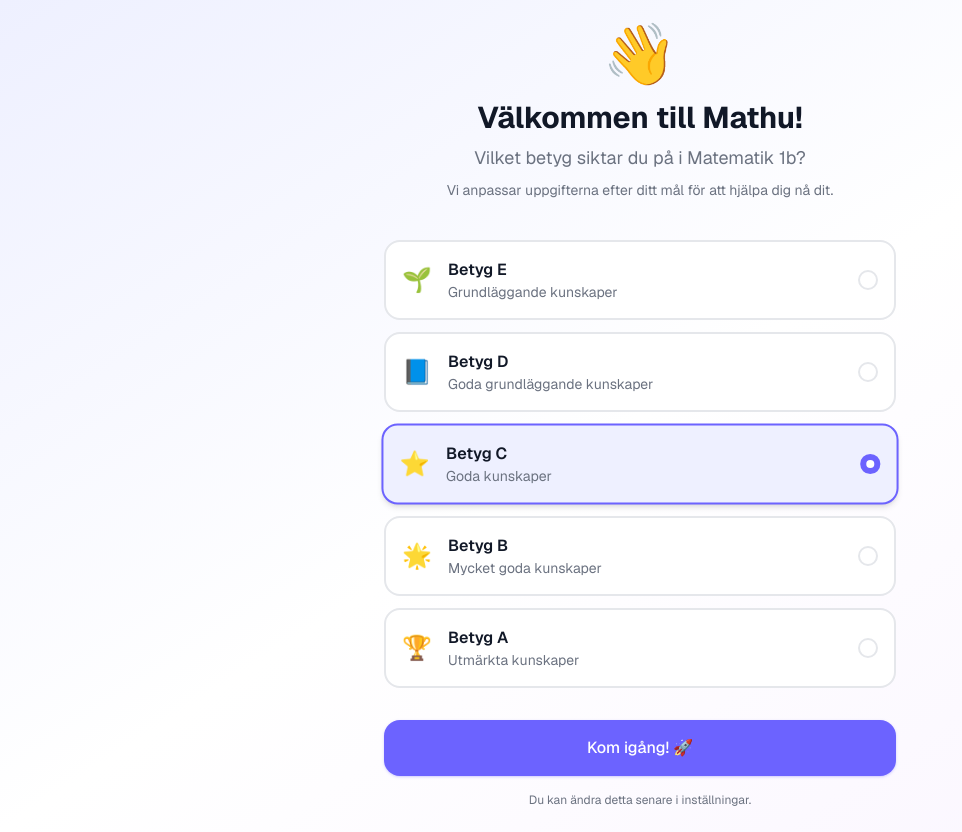
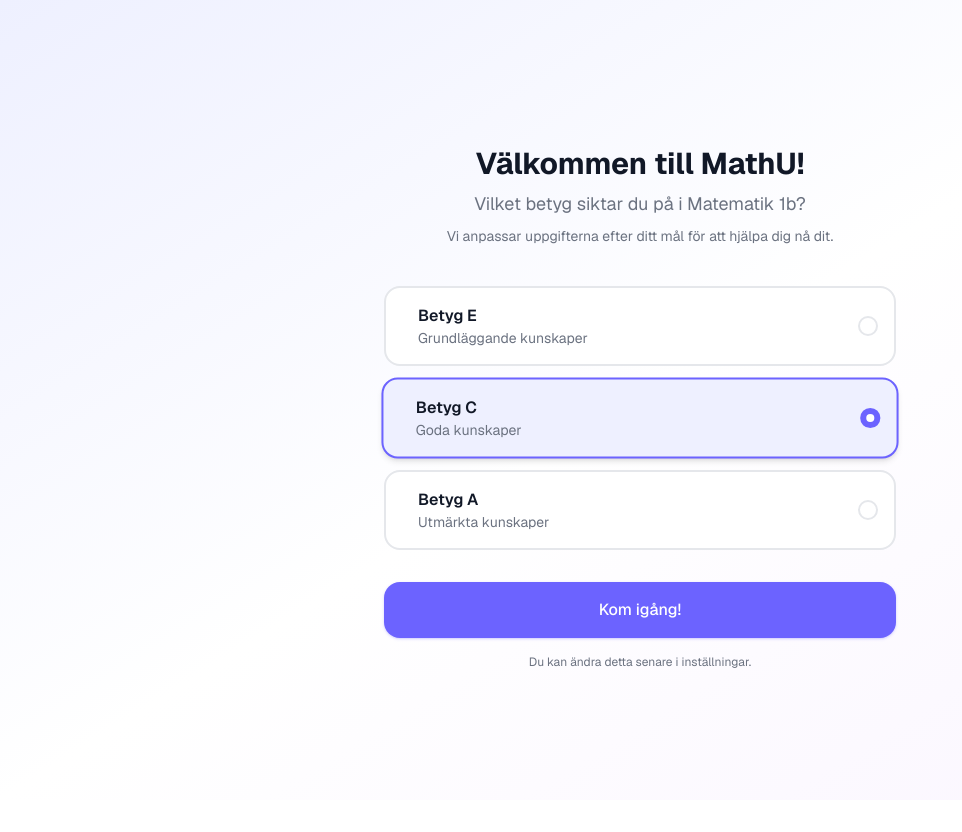
Before and after one commit to ItzAngry/mathu, a Next.js app: page /onboarding in a window 1280 px wide. Shown: the whole page, without its empty margins (0-962 px from the left). After the commit the page ends 800 px from the top, so only its background shows below. Built offline with nearby package versions, Linux system fonts and the light colour scheme.

Commit message:
Bort med emoji, D och B betyg

```diff
--- a/app/(app)/fragor/FragorClient.js
+++ b/app/(app)/fragor/FragorClient.js
@@ -67,7 +67,7 @@
                 animate={{ opacity: 1, y: 0 }}
                 className="flex flex-col items-center gap-6 text-center py-12"
               >
-                <div className="text-6xl">{score >= 80 ? '🏆' : score >= 60 ? '⭐' : '💪'}</div>
+                <div className="text-6xl">{score >= 80 ? '' : score >= 60 ? '' : ''}</div>
                 <div>
                   <p className="text-3xl font-bold text-text">{score}%</p>
                   <p className="text-text-muted mt-1">
@@ -85,7 +85,7 @@
               </motion.div>
             ) : questions.length === 0 ? (
               <div className="text-center py-12 text-text-muted">
-                <div className="text-5xl mb-4">📚</div>
+                <div className="text-5xl mb-4"></div>
                 <p>Inga frågor tillgängliga för detta kapitel.</p>
               </div>
             ) : (
--- a/app/(app)/prov/ProvClient.js
+++ b/app/(app)/prov/ProvClient.js
@@ -21,7 +21,7 @@
       <div className="max-w-3xl mx-auto px-6 py-8">
         {testNodes.length === 0 ? (
           <div className="text-center py-20 text-text-muted">
-            <div className="text-5xl mb-4">📝</div>
+            <div className="text-5xl mb-4"></div>
             <p>Inga prov tillgängliga ännu.</p>
           </div>
         ) : (
@@ -43,7 +43,7 @@
                     style={{ backgroundColor: (chapter?.color ?? '#6C63FF') + '22' }}
                     aria-hidden="true"
                   >
-                    🏆
+
                   </div>
                   <div className="flex-1">
                     <p className="font-semibold text-text">{node.title}</p>
--- a/app/(app)/settings/page.js
+++ b/app/(app)/settings/page.js
@@ -158,7 +158,7 @@
           <section className="bg-white rounded-2xl border border-border p-6 mb-6">
             <h2 className="text-lg font-semibold text-text mb-4">{t.settings.gradeGoal}</h2>
             <div className="flex gap-2 flex-wrap" role="radiogroup" aria-label="Välj betygsmål">
-              {['E', 'D', 'C', 'B', 'A'].map((g) => (
+              {['E', 'C', 'A'].map((g) => (
                 <button
                   key={g}
                   type="button"
--- a/app/onboarding/page.js
+++ b/app/onboarding/page.js
@@ -5,11 +5,9 @@
 import Button from '@/components/ui/Button'
 
 const GRADES = [
-  { value: 'E', label: 'Betyg E', desc: 'Grundläggande kunskaper', color: '#6B7280', emoji: '🌱' },
-  { value: 'D', label: 'Betyg D', desc: 'Goda grundläggande kunskaper', color: '#3B82F6', emoji: '📘' },
-  { value: 'C', label: 'Betyg C', desc: 'Goda kunskaper', color: '#8B5CF6', emoji: '⭐' },
-  { value: 'B', label: 'Betyg B', desc: 'Mycket goda kunskaper', color: '#F59E0B', emoji: '🌟' },
-  { value: 'A', label: 'Betyg A', desc: 'Utmärkta kunskaper', color: '#10B981', emoji: '🏆' },
+  { value: 'E', label: 'Betyg E', desc: 'Grundläggande kunskaper', color: '#6B7280', emoji: '' },
+  { value: 'C', label: 'Betyg C', desc: 'Goda kunskaper', color: '#8B5CF6', emoji: '' },
+  { value: 'A', label: 'Betyg A', desc: 'Utmärkta kunskaper', color: '#10B981', emoji: '' },
 ]
 
 export default function OnboardingPage() {
@@ -21,8 +19,8 @@
       <div className="w-full max-w-lg">
         {/* Header */}
         <div className="text-center mb-10">
-          <div className="text-6xl mb-4" role="img" aria-label="Wave">👋</div>
-          <h1 className="text-3xl font-bold text-text mb-2">Välkommen till Mathu!</h1>
+          <div className="text-6xl mb-4" role="img" aria-label="Wave"></div>
+          <h1 className="text-3xl font-bold text-text mb-2">Välkommen till MathU!</h1>
           <p className="text-text-muted text-lg">Vilket betyg siktar du på i Matematik 1b?</p>
           <p className="text-text-muted text-sm mt-2">
             Vi anpassar uppgifterna efter ditt mål för att hjälpa dig nå dit.
@@ -89,7 +87,7 @@
             loading={pending}
             className="shadow-lg shadow-primary/25"
           >
-            Kom igång! 🚀
+            Kom igång!
           </Button>
 
           <p className="text-center text-xs text-text-muted mt-4">
```
